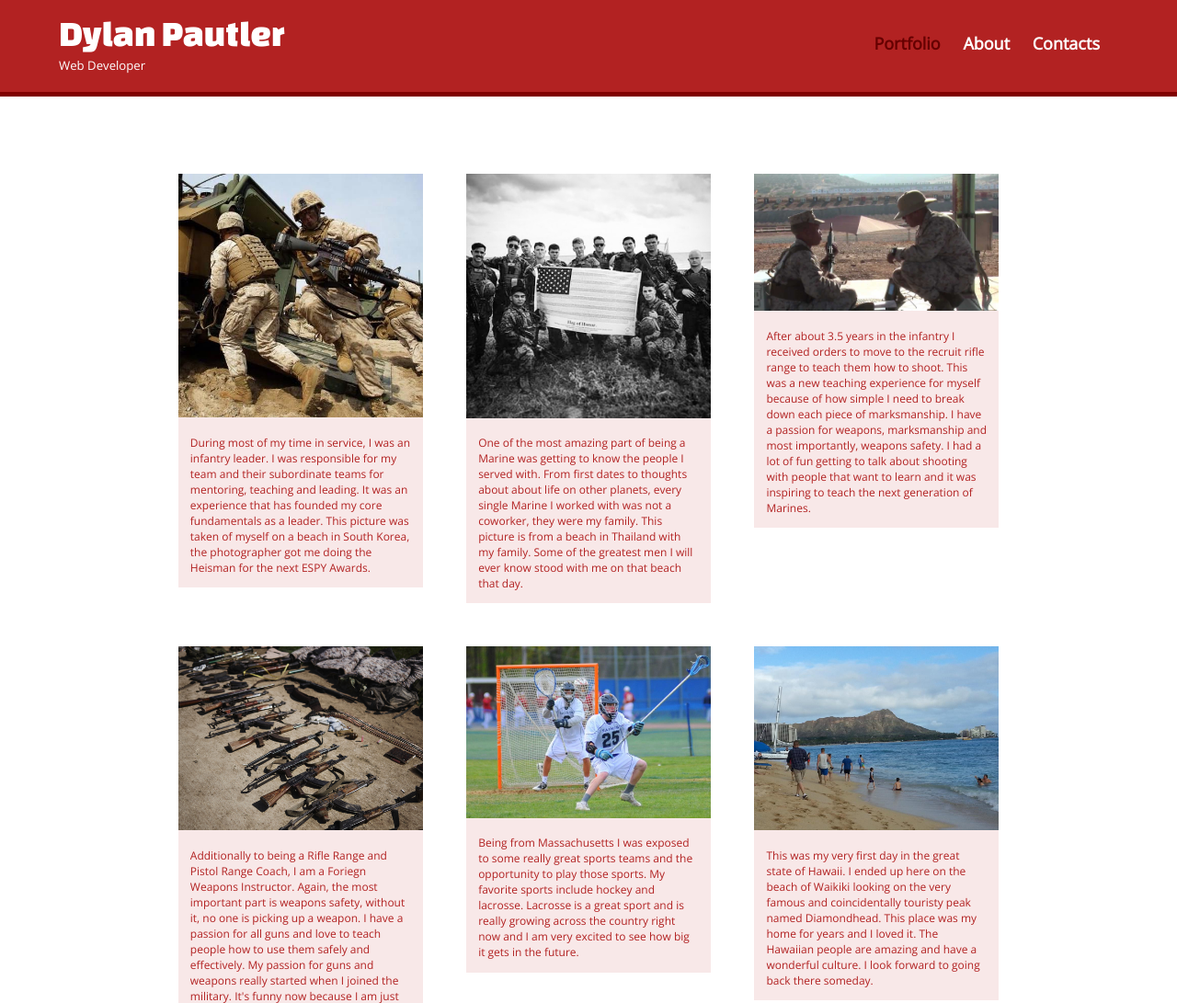
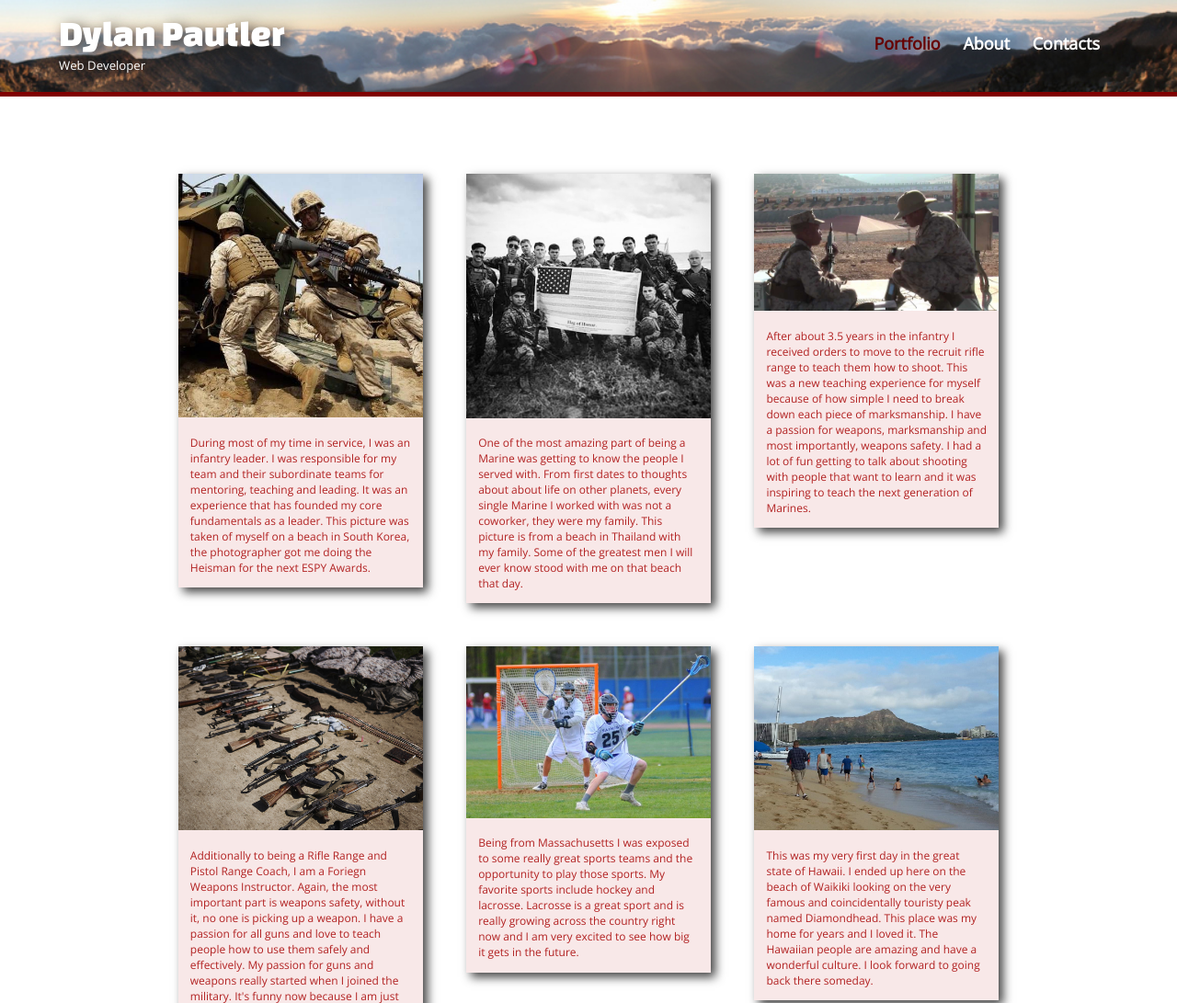
Before and after one commit to Dylan-Pautler/aboutme, a plain HTML site: page DylansWebsite/DylansWebsite/index.html in a window 1280 px wide. Shown: the top 1091 px of the page at 92% size. Drawn offline with nearby package versions, Linux system fonts and the light colour scheme.

Commit message:
headerbackground

```diff
--- a/DylansWebsite/DylansWebsite/css/main.css
+++ b/DylansWebsite/DylansWebsite/css/main.css
@@ -33,11 +33,21 @@ header{
     margin: 0 0 30px 0;
     padding: 5px 0 0 0;
     width: 100%;
+
+}
+
+.headerpic{
+    background: url('../img/Haleakala.jpg');
+    background-size: cover;
+    background-position: center 40%;
+
 }
 
 #logo{
     text-align: center;
     margin: 0;
+    text-shadow: 5px 5px 15px #222;
+
 }
 
 h1 {
@@ -117,6 +127,7 @@ footer{
     margin: 2.5%;
     background-color: #f8e8e8;
     color: red;
+    box-shadow: 5px 5px 10px #444;
 }
 
 #gallery li p{
@@ -124,6 +135,7 @@ footer{
     padding: 5%;
     font-size: 0.75em;
     color: firebrick;
+
 }
 
 
@@ -179,10 +191,11 @@ body {
     color: #999;
 }
 
-/* green header */
+/* red header */
 header {
     background: firebrick;
     border-color: #599a68;
+    background-image: linear-gradient(firebrick, black);
 }
 
 /* logo text */
@@ -193,6 +206,7 @@ h1, h2 {
 /* nav background on mobile */
 nav {
     background: #f8e8e8;
+
 }
 
 /* links */
--- a/DylansWebsite/DylansWebsite/index.html
+++ b/DylansWebsite/DylansWebsite/index.html
@@ -10,8 +10,8 @@
     <meta name="viewport" content="width==device-width, initial-scale=1.0">
 </head>
 <body>
-    <header>
-        <a href="index.html" id="logo">
+    <header class="headerpic">
+        <a href="index.html" id="logo" >
             <h1>Dylan Pautler</h1>
             <h2>Web Developer</h2>
         </a>
```
Also changed, not shown: DylansWebsite/DylansWebsite/img/Haleakala.jpg (added), 6 other files.
